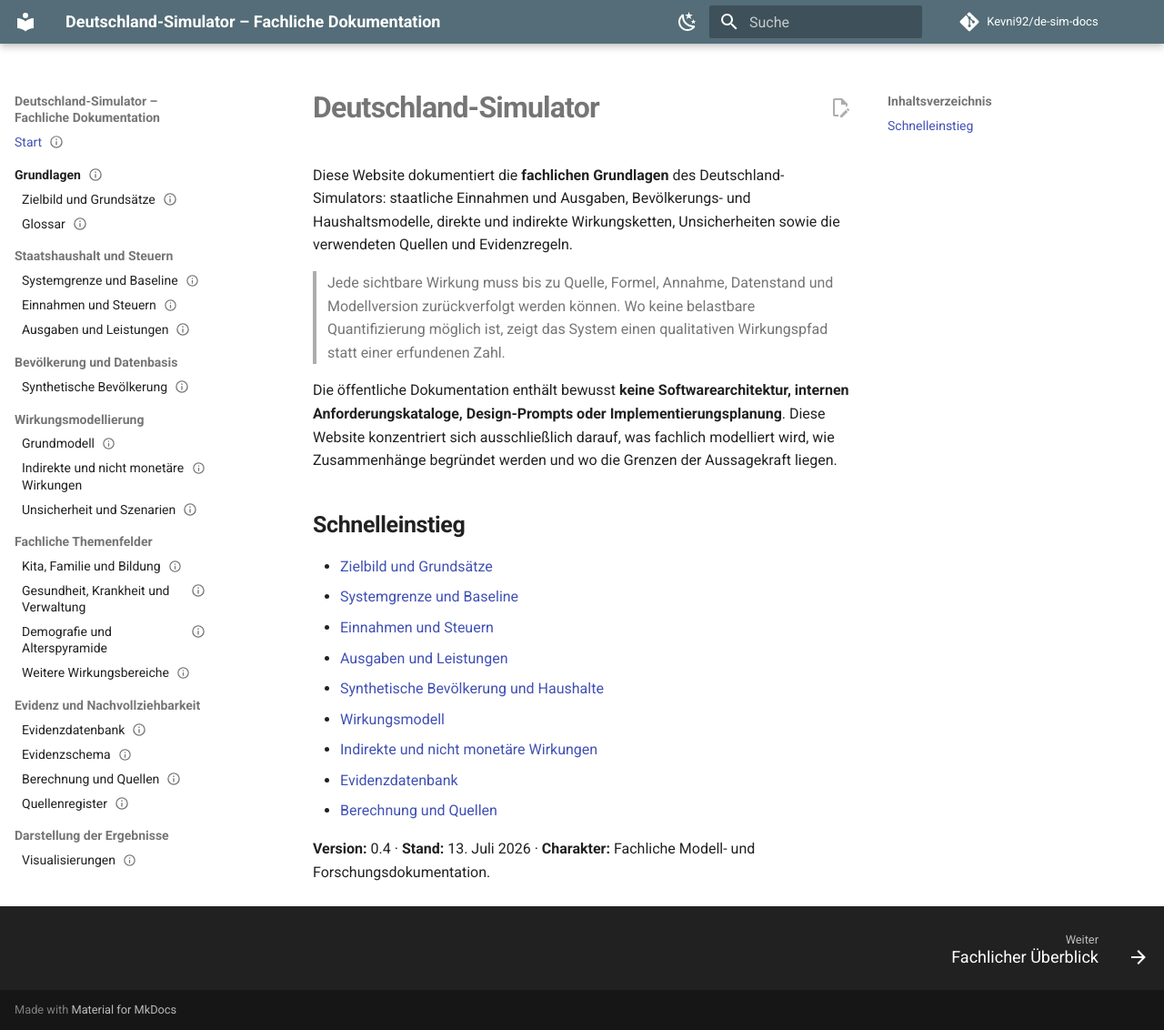
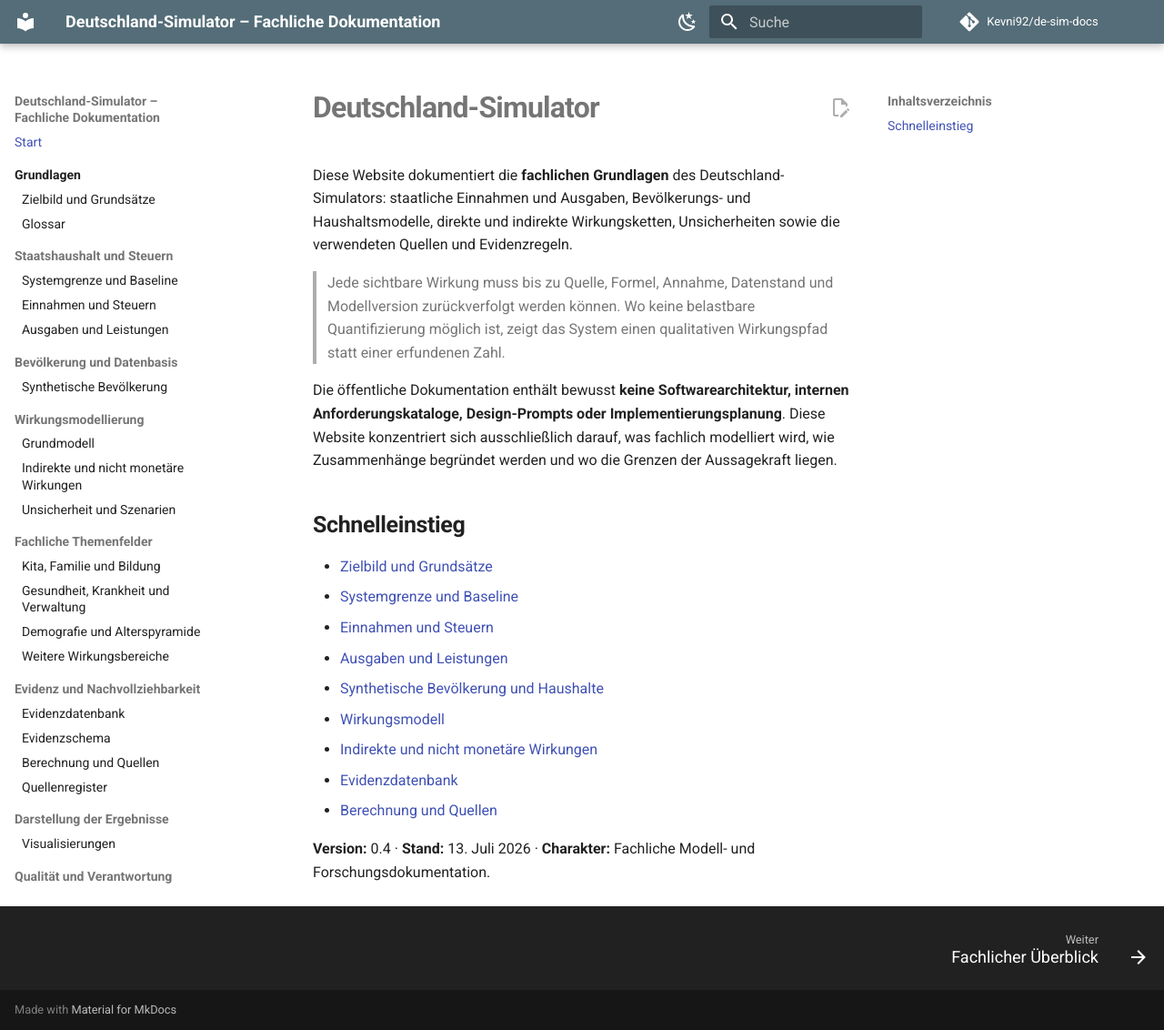
Before and after one commit to Kevni92/de-sim-docs, an MkDocs documentation site: the page built from docs/index.md, in a window 1280 px wide and 1132 px high. Shown: the whole window at 91% size. Built offline with MkDocs 1.6.1 and Material for MkDocs 9.7.7, drawn with Linux system fonts in a browser that asks for light colours; comment, search, counter and statistics services are not loaded.

Commit message:
fix: Statussymbole in der Navigation ausblenden

```diff
--- a/docs/assets/stylesheets/extra.css
+++ b/docs/assets/stylesheets/extra.css
@@ -39,11 +39,15 @@
   padding-left: 0.45rem;
 }
 
-/* Kleine Info-/Index-Symbole neben Navigationseinträgen vollständig ausblenden. */
+/* Seitensymbole und Status-Badges in der linken Navigation ausblenden. */
 .md-sidebar--primary .md-nav__link .md-nav__icon,
 .md-sidebar--primary .md-nav__link .md-icon,
 .md-sidebar--primary .md-nav__link svg,
-.md-sidebar--primary .md-nav__link::after {
+.md-sidebar--primary .md-nav__link::after,
+.md-sidebar--primary .md-status,
+.md-sidebar--primary [class*="md-status"],
+.md-sidebar--primary .md-status::before,
+.md-sidebar--primary .md-status::after {
   display: none !important;
   content: none !important;
 }
```
